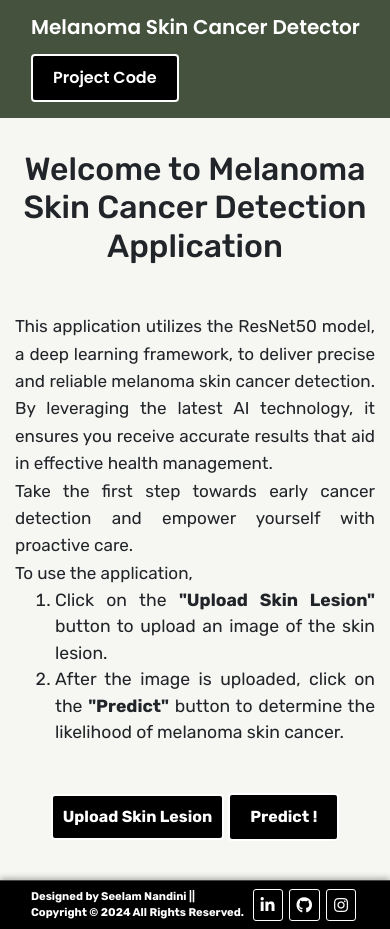
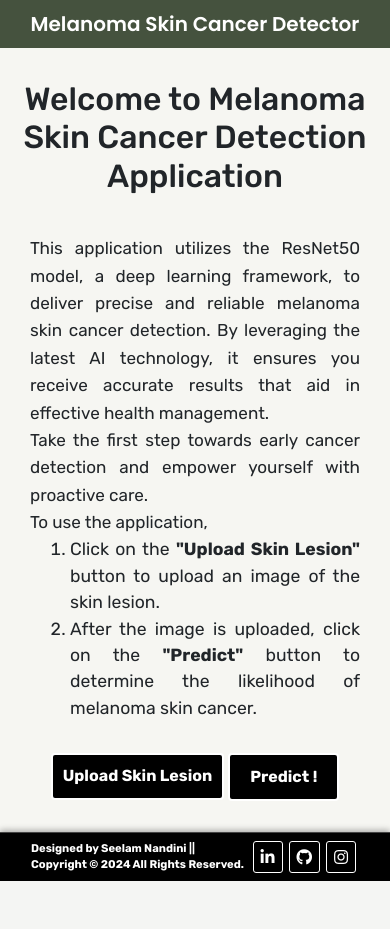
Before and after one commit to seelam-nandini/Melanoma-Skin-Cancer-Detection-using-Resnet50-CNN-Model, a Flask app: page / in a window 390 px wide. After the commit the page ends 881 px from the top, so only its background shows below. Run offline with Flask 3, Linux system fonts and the light colour scheme; some libraries are stand-ins or nearby versions.

Commit message:
Updated Code

```diff
--- a/static/css/main.css
+++ b/static/css/main.css
@@ -29,7 +29,7 @@ main {
     display: flex;
     justify-content: space-between;
     align-items: flex-start;
-    margin-top: 0.3em;
+    margin-top: 0.2em;
 }
 .info-section {
     flex: 1;
@@ -189,32 +189,56 @@ input[type="file"] {
     .main-container {
         flex-direction: column;
         align-items: stretch;
+        padding-left: 15px;
+        padding-right: 15px;
+    }
+    .main-heading {
+        font-size: 0.5em;
+        margin: 0.4em 0;
     }
     .info-section, .upload-section {
-        padding: 1em;
+        padding: 0.5em;
         width: 100%;
     }
     .info-section {
         padding-left: 0;
         padding-right: 0;
     }
-
-    .navbar .btn-project-code {
-        font-size: 0.8em;
-        padding: 5px 10px;
-        margin-left: auto;
-    }
-
-    .navbar {
-        display: flex;
-        justify-content: space-between;
-        align-items: center;
-    }
-
     .navbar-content {
         width: 100%;
         display: flex;
         justify-content: space-between;
         align-items: center;
     }
+    .navbar {
+        height: 50px;
+        padding: 5px 7px;
+        box-sizing: border-box;
+        padding-left: 10px;
+        padding-right: 10px !important;
+        display: flex;
+        justify-content: center;
+        align-items: center;
+        width: 100%;
+        max-width: 600px;
+        margin: 0 auto;
+    }
+    .navbar .heading {
+        text-align: center;
+        flex: 1;
+        margin: 0;
+    }
+
+    .navbar .btn-source-code {
+        margin-left: auto;
+        font-size: 0.8em;
+        padding: 5px 10px;
+        z-index: 10;
+        position: relative;
+        display: none;
+    }
+    .navbar .navbar-brand {
+        margin-left: auto;
+        margin-right: auto;
+    }
 }
```
